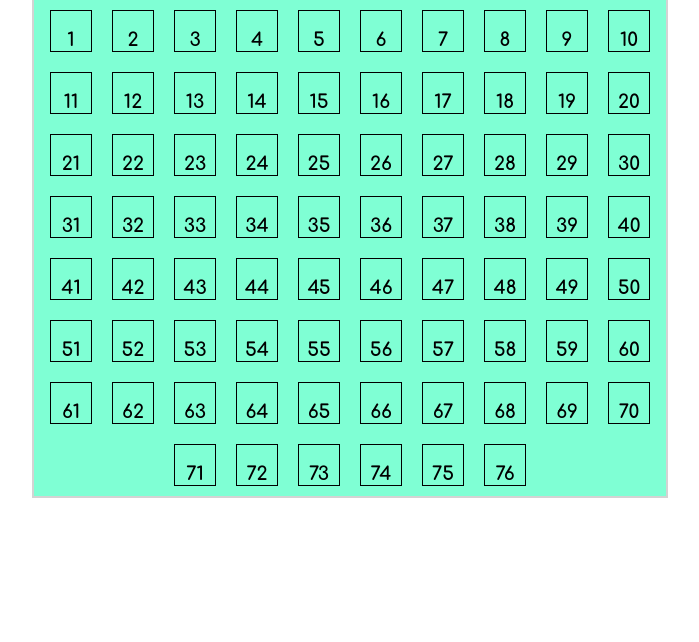
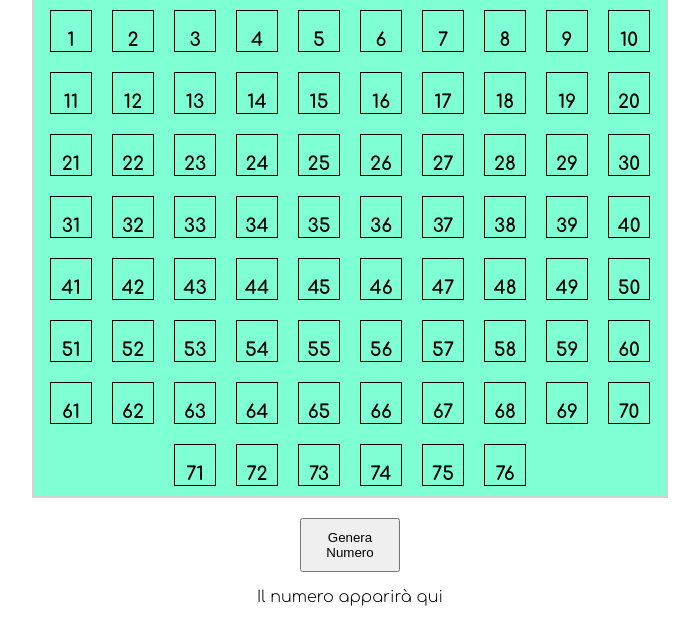
Before and after one commit to angelolaera/U1-W3-D4, a plain HTML site: page index.html in a window 1280 px wide. Shown: the part 88-730 px from the top of the page, without its empty margins (290-989 px from the left). Drawn offline with Linux system fonts and the light colour scheme.

Commit message:
Aggiunta del bottone

```diff
--- a/asset/css/style.css
+++ b/asset/css/style.css
@@ -3,6 +3,9 @@ body{
     font-optical-sizing: auto;
     font-weight: 300;
     font-style: normal;
+}
+main{
+    text-align: center;
 }
 .container {
     text-align: center;
@@ -29,3 +32,9 @@ body{
     width: 40px;
     height: 40px;
 }
+
+#button{
+  width: 100px;
+  padding: 10px;
+  margin-top: 20px;
+}
--- a/asset/script/script.js
+++ b/asset/script/script.js
@@ -2,9 +2,9 @@
 
 // PARTE 1 - PARTE STATICA DELLA  PAGINA
 
-// 1. I seguenti task dovranno essere eseguiti all'avvio dell'applicazione per poter creare tutta la struttura del bingo
-// 2. Dobbiamo inserire le 76 celle dei numeri nel bingo
-// 3. Dobbiamo  creare il  bottone "GENERATE NUMER"
+// 1. I seguenti task dovranno essere eseguiti all'avvio dell'applicazione per poter creare tutta la struttura del bingo✅
+// 2. Dobbiamo inserire le 76 celle dei numeri nel bingo✅
+// 3. Dobbiamo  creare il  bottone "GENERATE NUMER"✅
 
 // PARTE 2 - PARTE DINAMICA  DELLA PAGINA
 
@@ -41,6 +41,16 @@ const creaNumeri = (numerii) => {
   }
 };
 
+const button = document.getElementById("button");
+function generaNumeroRandom() {
+  const numerocasuale = Math.floor(Math.random() * 77);
+  const numeroElemento = document.getElementById("randomNumber");
+  numeroElemento.textContent = `Numero generato: ${numeroCasuale}`;
+
+  const boxnumero = document.createElement(div);
+  boxnumero.classList.add("numerodelbox");
+}
+
 window.addEventListener("DOMContentLoaded", () => {
   creaNumeri(76);
 });
--- a/index.html
+++ b/index.html
@@ -17,6 +17,8 @@
           <!-- le celle dei numeri si genereranno dinamicamente a partire da una funzione e posizionate qui -->
         </div>
       </div>
+      <button id="button">Genera Numero</button>
+      <p id="randomNumber">Il numero apparirà qui</p>
     </main>
     <script src="./asset/script/script.js"></script>
   </body>
```
